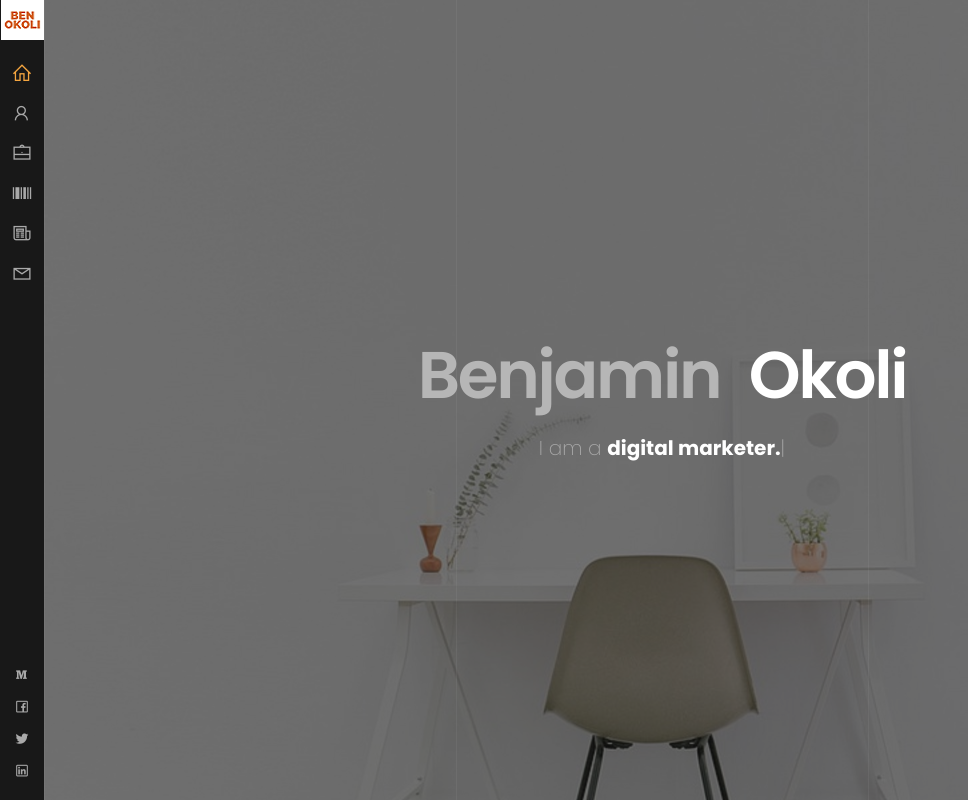
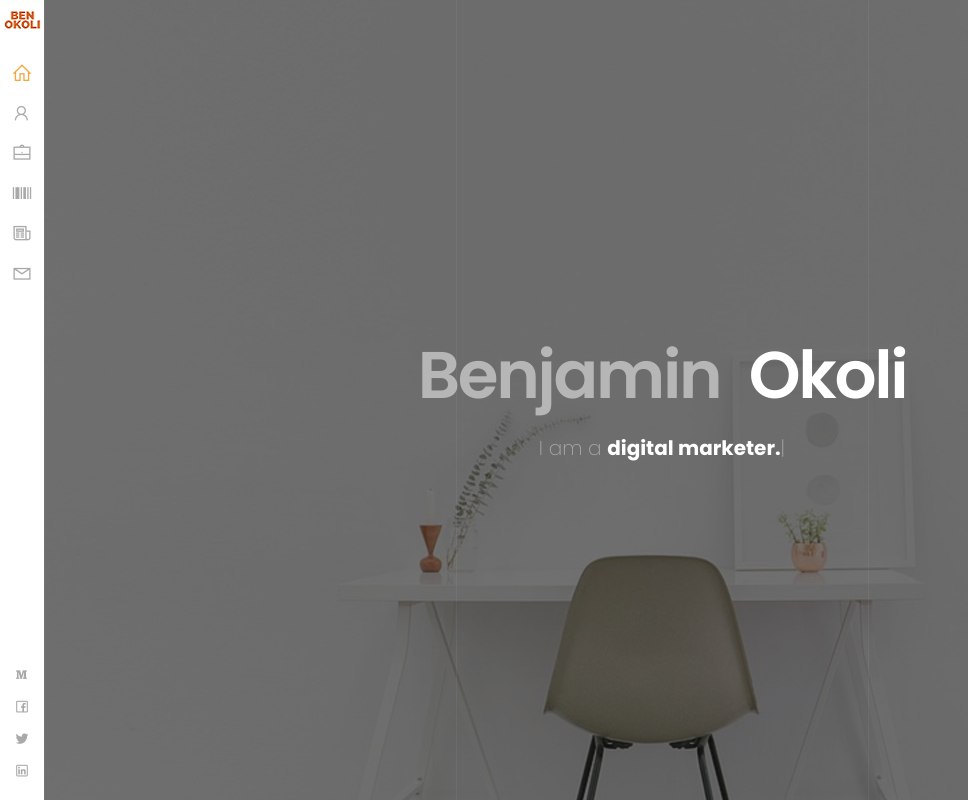
Before and after one commit to JaminOkoli/jaminokoli, a plain HTML site: page index.html in a window 1280 px wide. Shown: the whole page, without its empty margins (0-968 px from the left). Drawn offline with Linux system fonts and the light colour scheme; some packages are replaced by stand-ins of ours.

Commit message:
update layout.css

```diff
--- a/css/layout.css
+++ b/css/layout.css
@@ -20,7 +20,7 @@
 	height: 100%;
 	z-index: 113;
 	text-align: center;
-	background: #181818;
+	background: #ffffff;
 }
 
 .header:before {
```
